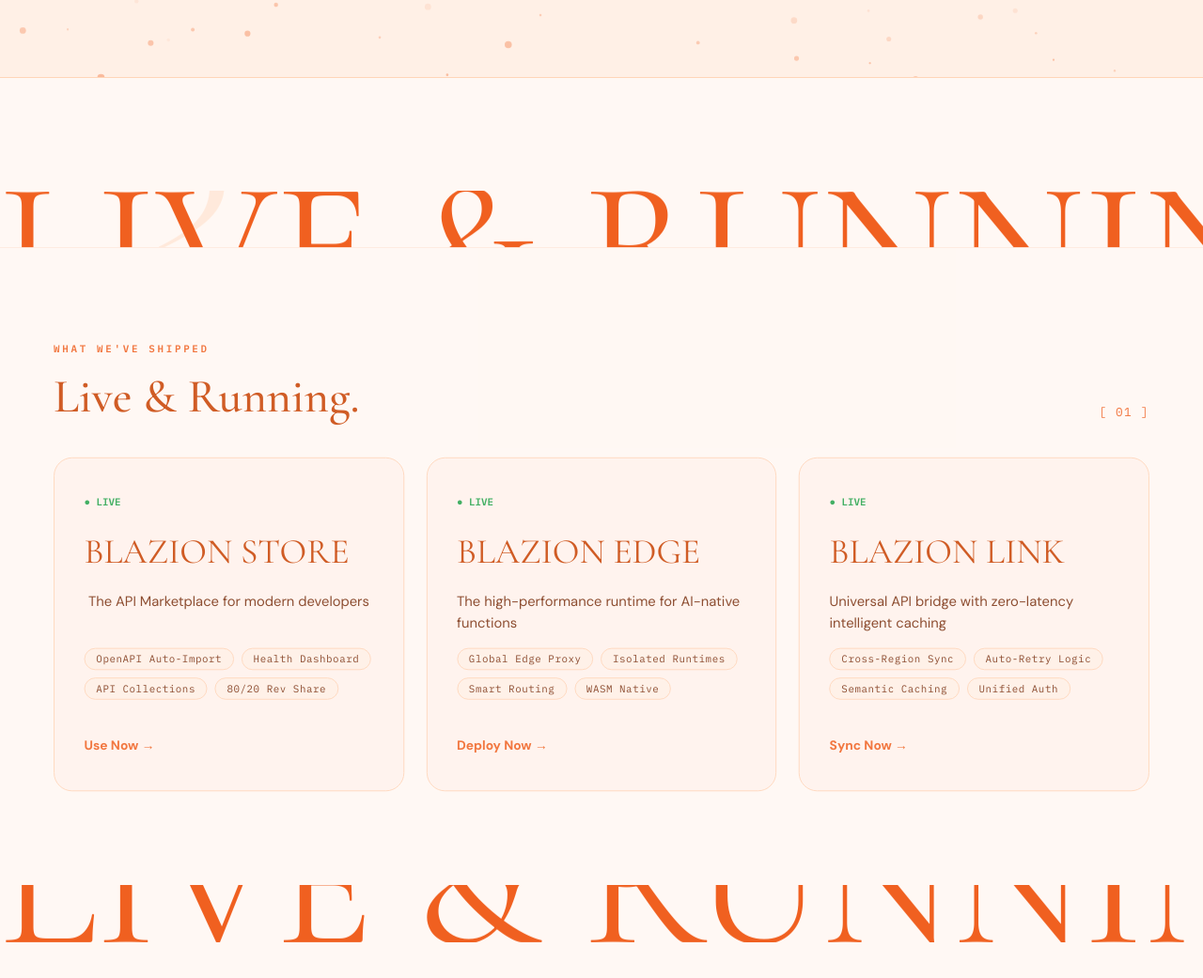
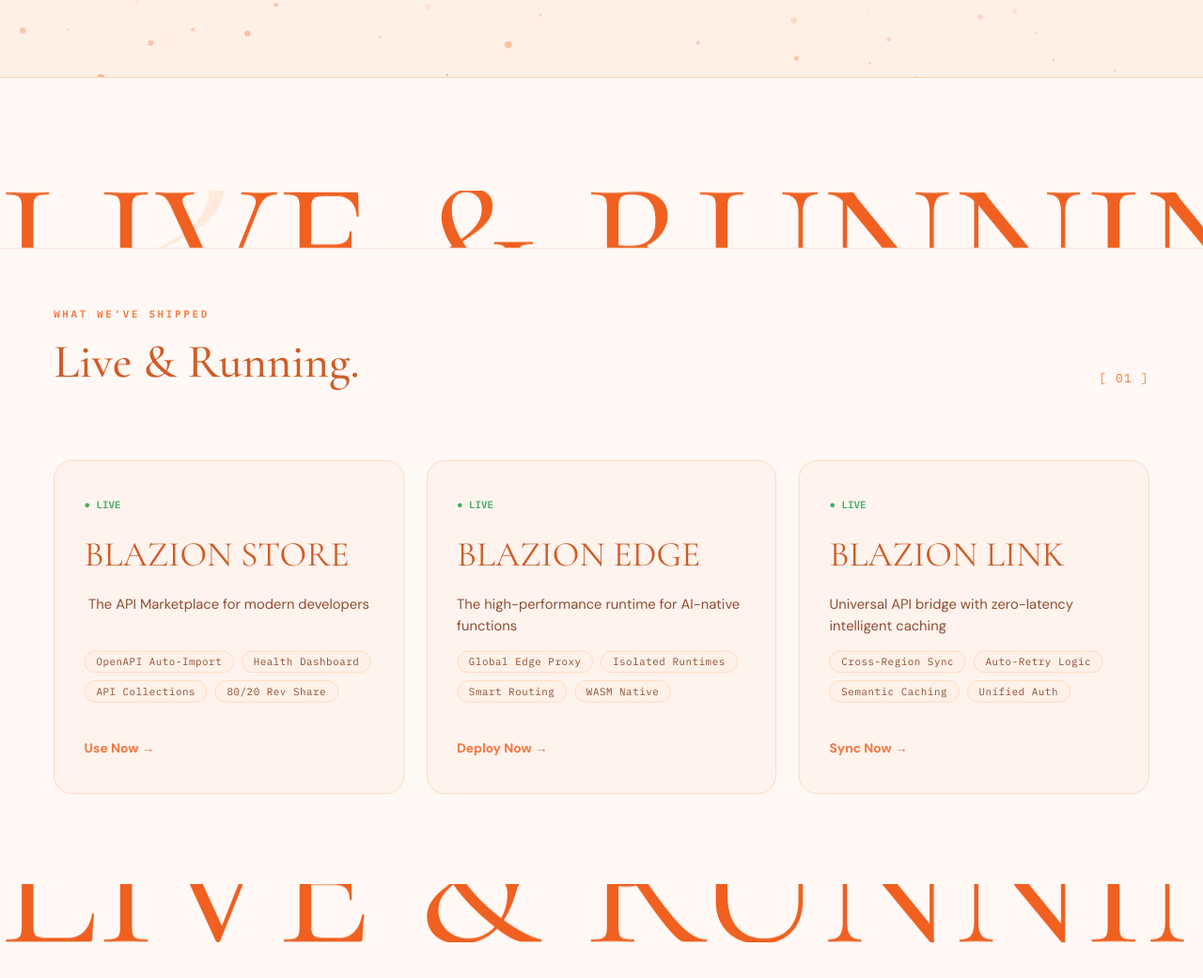
Before and after one commit to vaibhav-buildz/Prototype-5, a plain HTML site: page index.html in a window 1280 px wide. Shown: the part 1556-2597 px from the top of the page at 94% size. Drawn offline with nearby package versions, Linux system fonts and the light colour scheme.

Commit message:
refactor: standardize products header layout and update split-content-reveal positioning and scrolling behavior

```diff
--- a/index.html
+++ b/index.html
@@ -150,7 +150,7 @@
       <!-- REVEALED CONTENT -->
       <div class="split-content-reveal">
         <div class="container" style="width: 100%;">
-          <div class="products-header-container" style="margin-bottom: 40px; justify-content: space-between; align-items: flex-end;">
+          <div class="products-header-container">
             <div>
               <div class="section-tag">WHAT WE'VE SHIPPED</div>
               <h2 class="products-headline">Live & Running.</h2>
@@ -216,11 +216,11 @@
   <section class="upcoming-section">
     <div class="container">
       <div class="products-header-container scroll-reveal">
-        <div class="section-counter-bracket">[ <span>02</span> ]</div>
         <div class="products-header-content">
           <div class="section-tag">IN DEVELOPMENT</div>
           <h2 class="products-headline">The Ecosystem Expands.</h2>
         </div>
+        <div class="section-counter-bracket">[ <span>02</span> ]</div>
       </div>
       <div class="product-list scroll-reveal">
         <div class="product-row">
--- a/style.css
+++ b/style.css
@@ -268,6 +268,14 @@ h1, h2, h3, h4, h5, h6 { font-family: var(--font-display); font-weight: 500; col
 .products-headline { font-size: clamp(36px, 4vw, 52px); line-height: 1; }
 
 /* Product rows */
+.products-header-container {
+  display: flex;
+  justify-content: space-between;
+  align-items: flex-end;
+  margin-bottom: 80px;
+  width: 100%;
+}
+
 .product-list { border-top: 1px solid var(--border-peach); }
 .product-row {
   padding: 36px 0; border-bottom: 1px solid var(--border-peach);
@@ -319,9 +327,10 @@ h1, h2, h3, h4, h5, h6 { font-family: var(--font-display); font-weight: 500; col
   overflow: hidden; display: flex; align-items: center; justify-content: center; isolation: isolate;
 }
 .split-content-reveal {
-  position: absolute; inset: 0; display: flex; flex-direction: column; align-items: center; justify-content: center;
+  position: absolute; inset: 0; display: flex; flex-direction: column; align-items: center; justify-content: flex-start; padding-top: 15vh;
   z-index: 1; opacity: 0; transform: scale(0.95); transition: opacity 0.15s ease-out, transform 0.15s ease-out;
   background: var(--surface-peach);
+  overflow-y: auto;
 }
 .split-products-row {
   display: grid; grid-template-columns: repeat(3, 1fr); gap: 24px; width: 100%;
```
